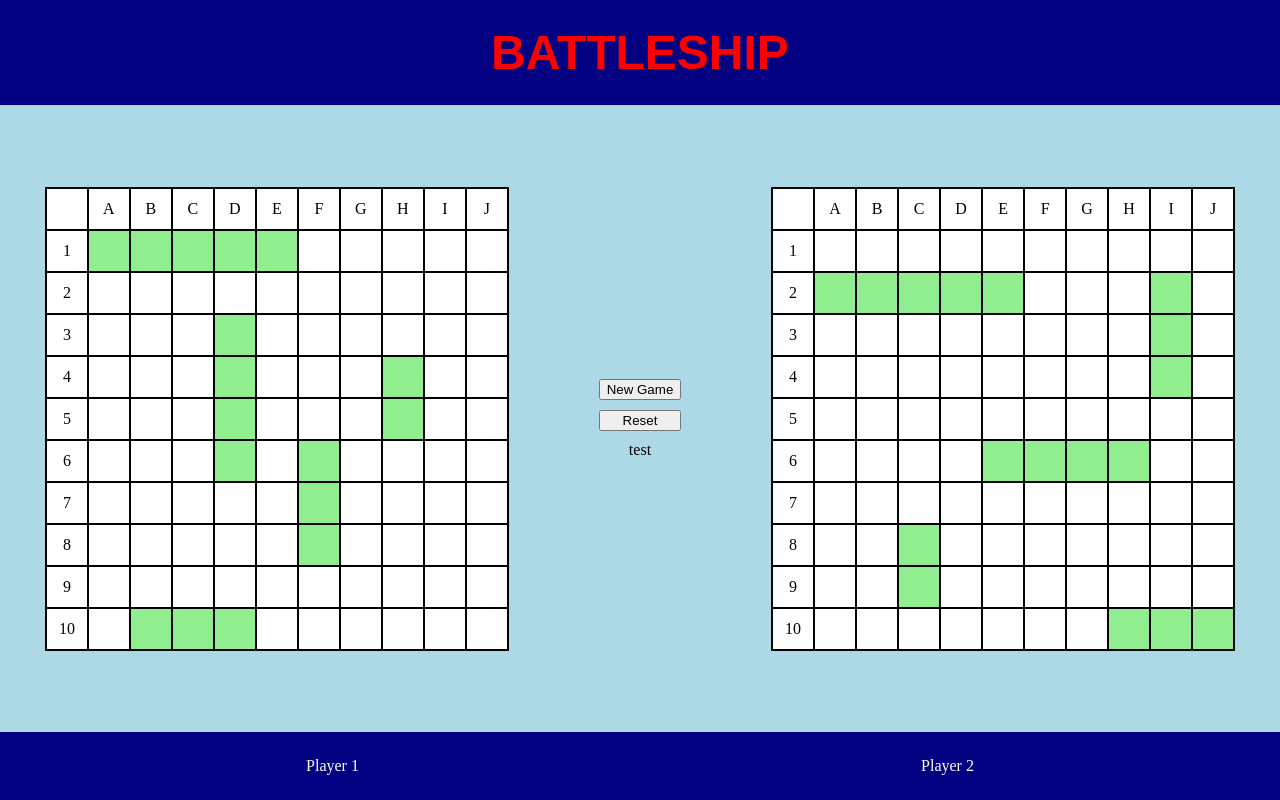
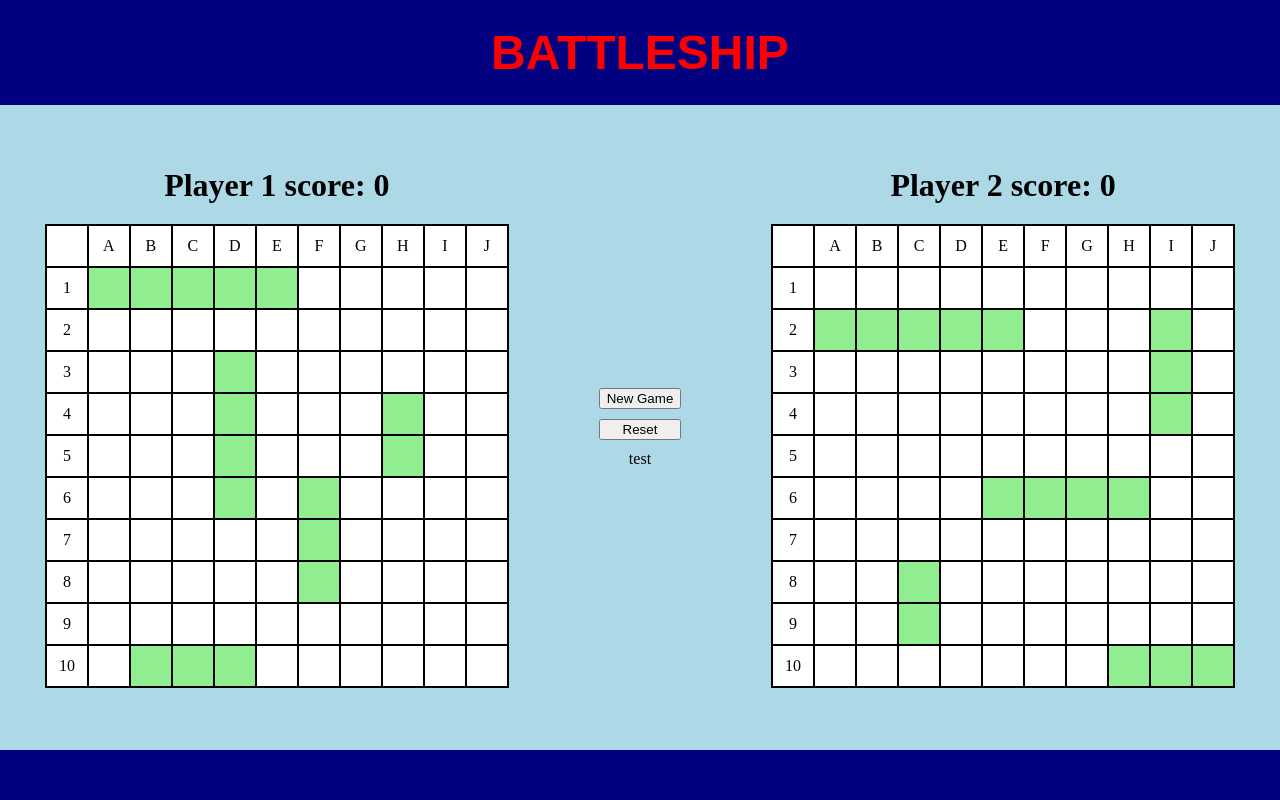
Before and after one commit to bradgerb/odin-battleship, a website built with webpack: page src/template.html in a window 1280 px wide. Built offline with nearby package versions, Linux system fonts and the light colour scheme.

Commit message:
Clean up html and css

```diff
--- a/src/style.css
+++ b/src/style.css
@@ -28,6 +28,18 @@ body {
     align-items: center;
 }
 
+.playerContainer {
+    display: flex;
+    flex-direction: column;
+    align-items: center;
+    gap: 20px;
+}
+
+.playerOneScore, .playerTwoScore  {
+    font-size: xx-large;
+    font-weight: bold;
+}
+
 .board {
     display: grid;
     grid-template-columns: repeat(11, 40px);
@@ -55,7 +67,7 @@ body {
     justify-content: center;
 }
 
-.controls {
+.footer {
     display: flex;
     padding: 25px;
     justify-content: space-around;
--- a/src/template.html
+++ b/src/template.html
@@ -10,28 +10,21 @@
             BATTLESHIP
         </div>
         <div class="boardContainer">
-            <div class="board one"></div>
+            <div class="playerContainer">
+                <div class="playerOneScore">Player 1 score: 0</div>
+                <div class="board one"></div>
+            </div>
             <div class="buttonContainer">
                 <button>New Game</button>
                 <button>Reset</button>
                 <div class="textDisplay">test</div>
             </div>
-            <div class="board two"></div>
-        </div>
-        <div class="controls">
-            <div class="playerWrapper">
-                <div class="name">
-                    Player 1
-                </div>
-                <div class="playerOneInstructions"></div>
-            </div>
-            <div class="playerWrapper">
-                <div class="name">
-                    Player 2
-                </div>
-                <div class="playerTwoInstructions"></div>
+            <div class="playerContainer">
+                <div class="playerTwoScore">Player 2 score: 0</div>
+                <div class="board two"></div>
             </div>
         </div>
+        <div class="footer"></div>
     </div>
 </body>
 </html>
```
